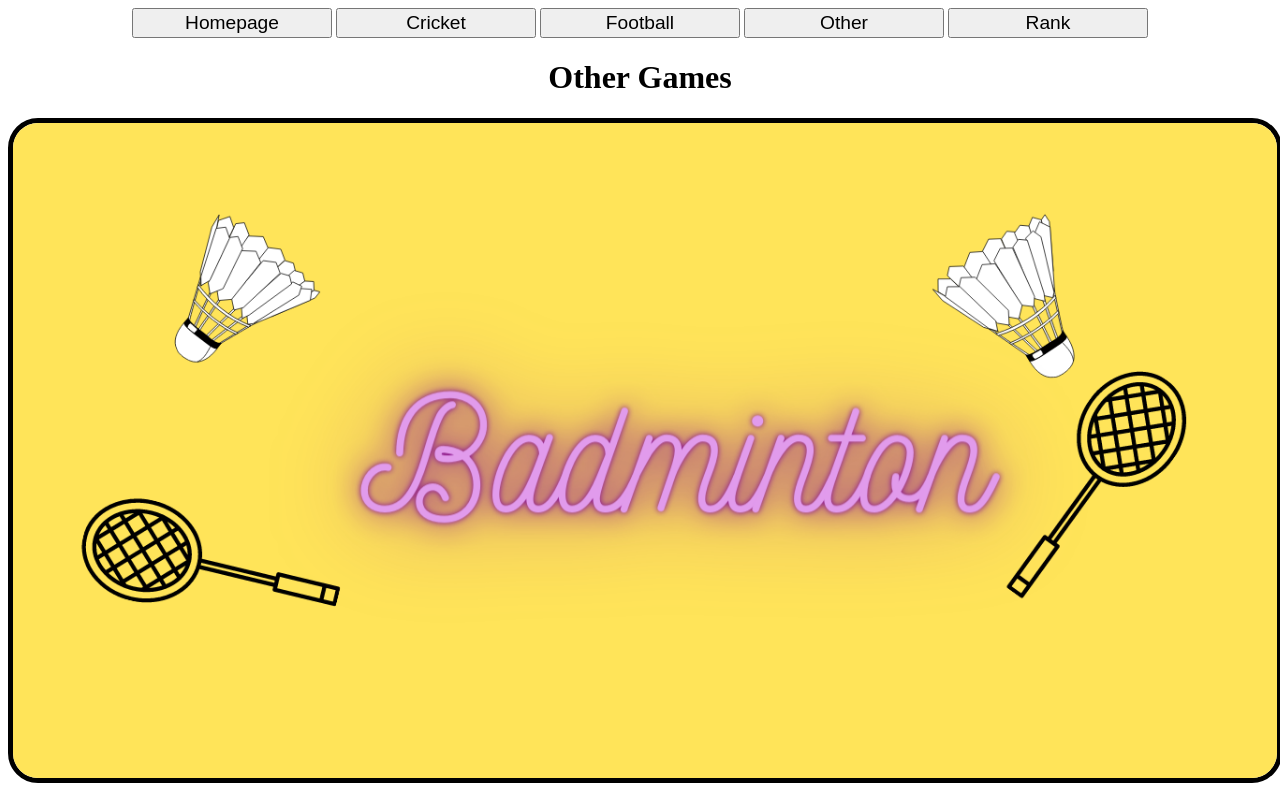
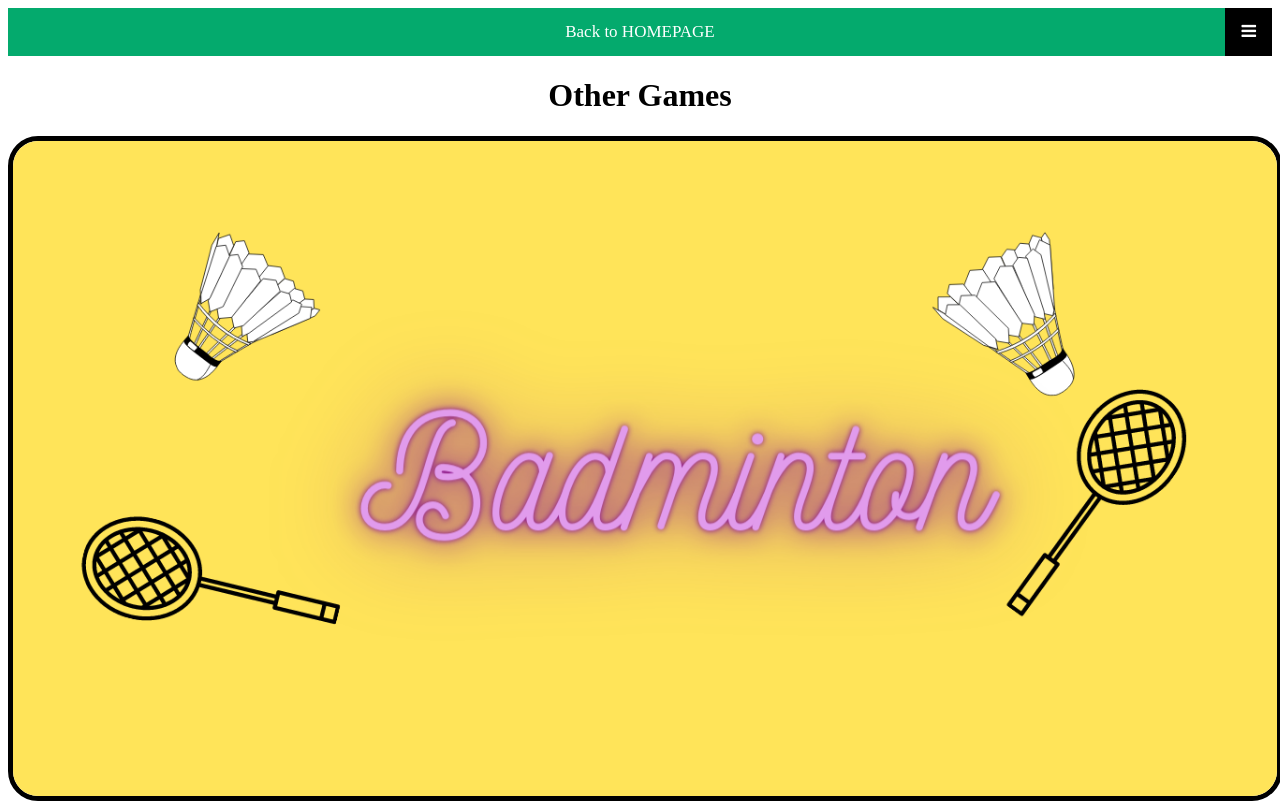
Before and after one commit to Invincible-OP/TDIC-RAMPAGE-SQUAD-V2.0, a plain HTML site: page sothers.html in a window 1280 px wide. Shown: the top 803 px of the page. Drawn offline with Linux system fonts and the light colour scheme.

Commit message:
Add files via upload

```diff
--- a/sothers.html
+++ b/sothers.html
@@ -6,24 +6,32 @@
     <meta http-equiv="X-UA-Compatible" content="IE=edge">
     <meta name="viewport" content="width=device-width, initial-scale=1.0">
     <link rel="stylesheet" href="sports.css">
+    <link rel="stylesheet" href="https://cdnjs.cloudflare.com/ajax/libs/font-awesome/4.7.0/css/font-awesome.min.css">
     <title>Others</title>
 </head>
 
 <body>
-    <nav><a href="sports.html">
-            <button id="home">Homepage</button></a>
-        <a href="sports.html"> <button id="cric">Cricket</button></a>
-        <a href="football.html">
-            <button id="fool">Football</button></a>
-        <a href="sothers.html"><button>Other</button></a>
-        <a href="srank.html"> <button>Rank</button></a>
-    </nav>
+    <div class="topnav">
+        <a href="./index.html" class="active">Back to HOMEPAGE</a>
+        <div id="myLinks">
+            <a id="cricket" href="./sports.html">Cricket</a>
+            <a href="./football.html">Football</a>
+            <a href="./sothers.html">Others</a>
+            <a href="./srank.html"> Ranks</a>
+        </div>
+        <a href="javascript:void(0);" class="icon" onclick="myFunction()">
+            <i class="fa fa-bars"></i>
+        </a>
+    </div>
 
     <h1>Other Games</h1>
     <div><img class="badminton" id="divos" src="./assets/BadMinton.png" alt=""></div><br><br><br><br><br>
-    <div><img class="pokemoncards" id="divos" src="./assets/Pokemon cards design.png" alt=""></div><br><br><br><br><br>
+    <div><img class="pokemoncards" id="divos" src="./assets/Pokemon cards design.png" alt=""></div>
+    <br><br><br><br><br>
     <div><img class="beyblade" id="divos" src="./assets/Beyblade.png" alt=""></div><br><br><br><br><br>
     <div><img id="divos" src="./assets/" alt=""></div><br><br><br><br><br>
+
+    <script src="./sports.js"></script>
 </body>
 
 </html>
--- a/sports.css
+++ b/sports.css
@@ -13,10 +13,6 @@ tr {
     padding: 20px;
     border-collapse: collapse;
     font-size: 20px;
-}
-
-#cricket {
-    background-color: orange;
 }
 
 #nav {
@@ -126,7 +122,7 @@ p {
 
 /* Add a grey background color on mouse-over */
 .topnav a:hover {
-    background-color: #ddd;
+    background-color: rgb(255, 173, 21);
     color: black;
 }
 
```
Also changed, not shown: football.html (+15 -7 lines), sports.html (+1 -2 lines).
